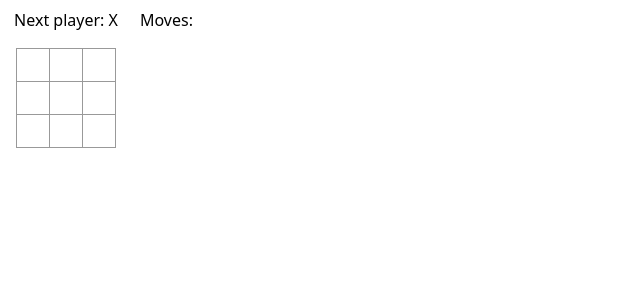
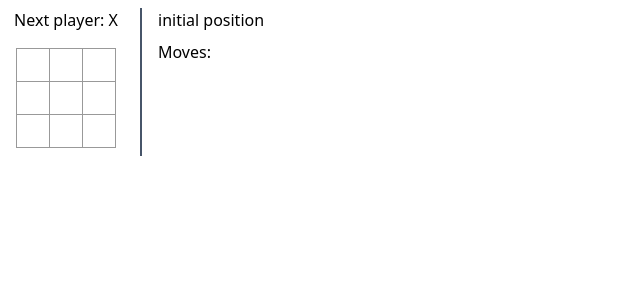
Before and after one commit to ibqn/vue-tic-tac-toe, a Vue app: page / in a window 1280 px wide. Shown: the top 300 px of the page, without its empty margins (0-640 px from the left). Built offline with nearby package versions, Linux system fonts and the light colour scheme.

Commit message:
Add initial position button to game component

```diff
--- a/src/components/game.vue
+++ b/src/components/game.vue
@@ -19,6 +19,12 @@ const status = computed(() => {
     return `Next player: ${isXNext.value ? 'X' : 'O'}`
   }
 })
+
+const initialPosition = () => {
+  squares.value = Array(9).fill(null)
+  move.value = 0
+  history.value = []
+}
 
 const handleSquare = (index: number) => {
   console.log('click', index)
@@ -52,7 +58,10 @@ const jumpTo = (index: number) => {
       </div>
     </div>
 
+    <div class="border border-slate-600"></div>
+
     <div class="flex flex-col gap-2">
+      <button @click="initialPosition">initial position</button>
       <h2>Moves:</h2>
       <ul>
         <li v-for="(move, index) in history" :key="index">
```
